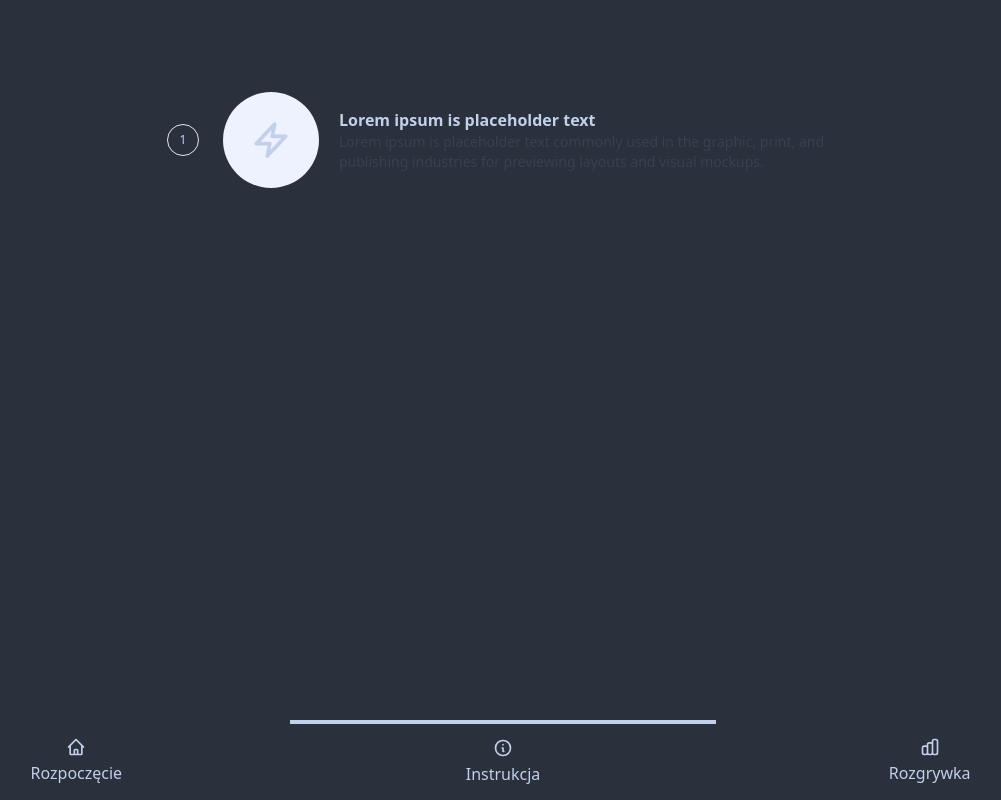
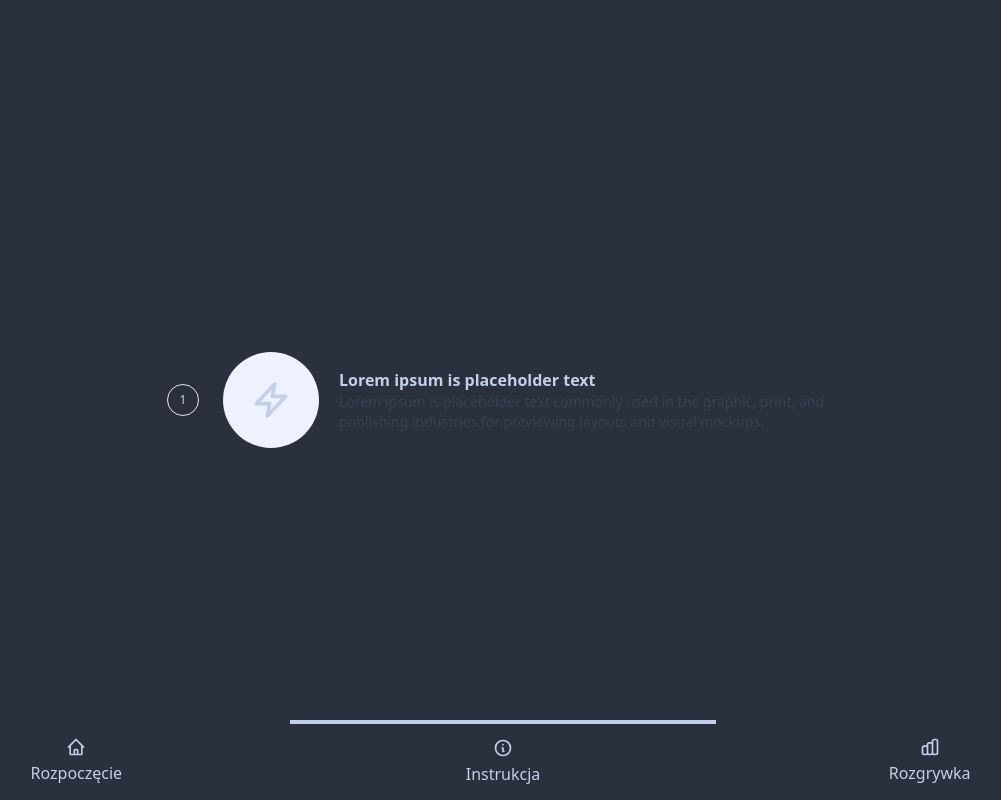
Before and after one commit to oleg-darkdev/mks-14, a SvelteKit app: page /app in a window 1280 px wide. Both pictures are taken after a click on the button "Instrukcja". Shown: the whole page, without its empty margins (137-1138 px from the left). Built offline with nearby package versions, Linux system fonts and the light colour scheme.

Commit message:
change if to hidden classes

```diff
--- a/src/routes/app/+page.svelte
+++ b/src/routes/app/+page.svelte
@@ -7,17 +7,18 @@
 	} from '../../lib/widgets/';
 
 	let activeScreen = 'Rozpoczęcie';
-
-
 </script>
 
-<section class="flex h-screen flex-col items-center">
-	{#if activeScreen === 'Rozpoczęcie'}
-		<StartScreen  />
-	{:else if activeScreen === 'Instrukcja'}
-		<InstrustionScreen  />
-	{:else if activeScreen === 'Rozgrywka'}
+<section class="flex h-screen flex-col items-center justify-center">
+	<div class:hidden={activeScreen == 'Instrukcja' || activeScreen == 'Rozgrywka'}>
+		<StartScreen />
+	</div>
+	<div class:hidden={activeScreen == 'Rozpoczęcie' || activeScreen == 'Rozgrywka'}>
+		<InstrustionScreen />
+	</div>
+	<div class:hidden={activeScreen == 'Instrukcja' || activeScreen == 'Rozpoczęcie'}>
 		<GameProgressScreen />
-	{/if}
+	</div>
 </section>
+
 <FooterApp bind:activeScreen />
```
